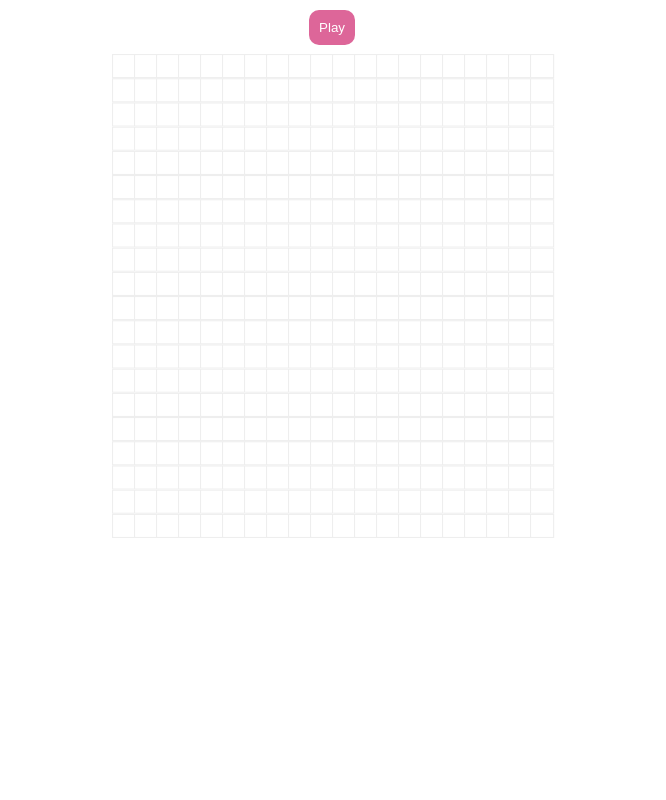
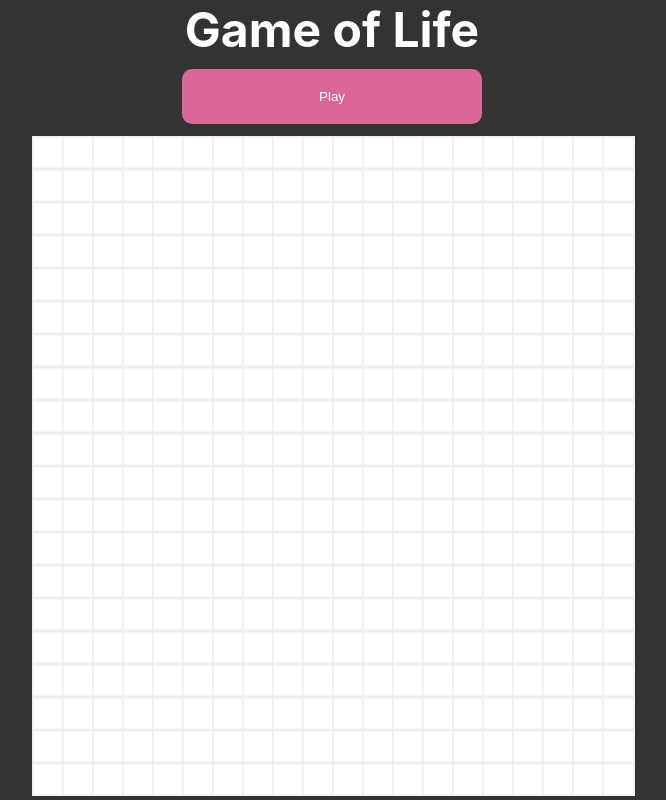
Before and after one commit to sammyhass/game-of-life, a React (Vite) app: page / in a window 1280 px wide. Shown: the whole page, without its empty margins (308-974 px from the left). Built offline with nearby package versions, Linux system fonts and the light colour scheme.

Commit message:
styling edits:

```diff
--- a/index.html
+++ b/index.html
@@ -4,7 +4,7 @@
     <meta charset="UTF-8" />
     <link rel="icon" type="image/svg+xml" href="/src/favicon.svg" />
     <meta name="viewport" content="width=device-width, initial-scale=1.0" />
-    <title>Vite App</title>
+    <title>Game of Life</title>
   </head>
   <body>
     <div id="root"></div>
--- a/src/App.css
+++ b/src/App.css
@@ -3,6 +3,7 @@
   display: flex;
   flex-direction: column;
   width: 70%;
+  color: white;
   margin: auto;
   justify-content: center;
   align-items: center;
--- a/src/App.tsx
+++ b/src/App.tsx
@@ -7,6 +7,7 @@ function App() {
 
   return (
     <div className="App">
+      <h1>Game of Life</h1>
       <CellGrid />
     </div>
   );
--- a/src/CellGrid/CellGrid.module.css
+++ b/src/CellGrid/CellGrid.module.css
@@ -4,14 +4,21 @@
   display: grid;
   grid-template-columns: repeat(auto-fill, minmax(20px, 1fr));
   grid-template-rows: auto;
-  transform: scale(1.1);
-  margin-top: 1.2em;
+  transform: scale(1.5);
+  margin-top: 7rem;
 }
 
+@media screen and (max-width: 800px) {
+  .cellGrid {
+    transform: scale(1.1);
+    margin-top: 2rem;
+  }
+}
 .btn {
-  padding: 10px;
-  margin: 10px;
+  padding: 20px;
+  margin-top: 10px;
   border-radius: 10px;
+  min-width: 300px;
   outline: none;
   border: none;
   background: #d69;
--- a/src/index.css
+++ b/src/index.css
@@ -4,6 +4,7 @@ body {
     'Ubuntu', 'Cantarell', 'Fira Sans', 'Droid Sans', 'Helvetica Neue',
     sans-serif;
   -webkit-font-smoothing: antialiased;
+  background: #333;
   -moz-osx-font-smoothing: grayscale;
 }
 
@@ -11,3 +12,8 @@ code {
   font-family: source-code-pro, Menlo, Monaco, Consolas, 'Courier New',
     monospace;
 }
+
+h1 {
+  font-size: 3em;
+  margin: 0;
+}
```
